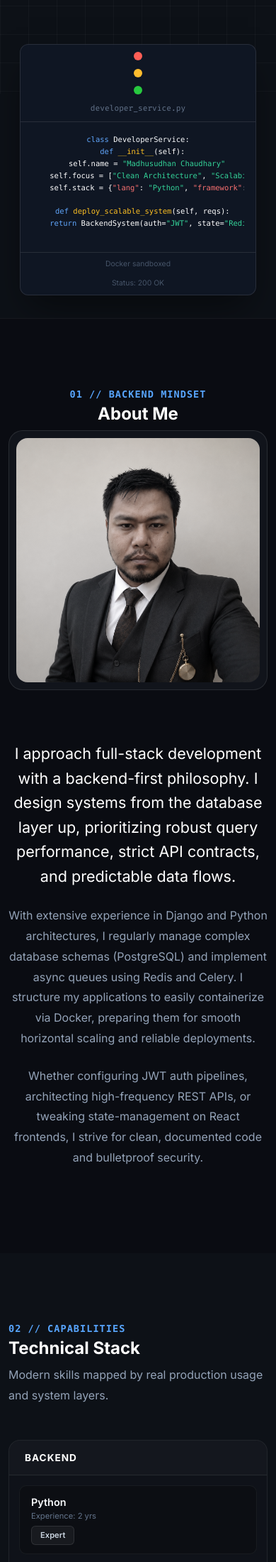
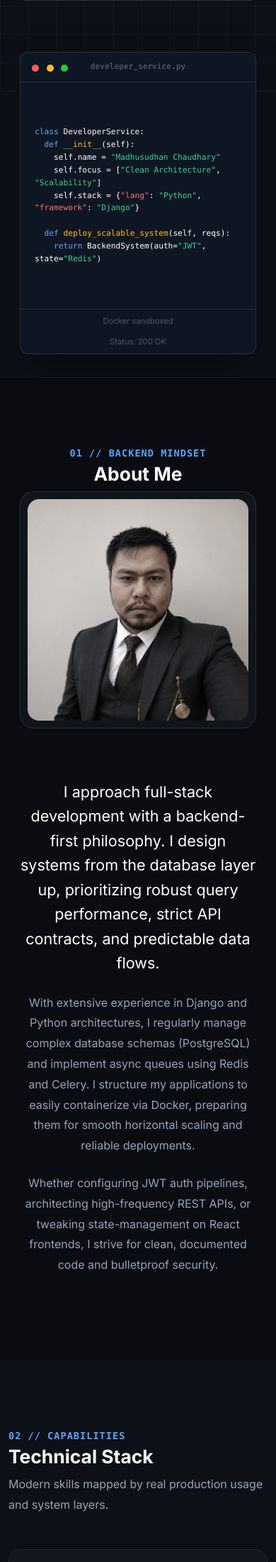
Before and after one commit to sudhanchaudhary/port, a Django app: page / in a window 390 px wide; the page is wider, and only the part inside the window is pictured. Shown: the part 712-2912 px from the top of that part at 71% size. Run offline with Django 5.2, Linux system fonts and the light colour scheme; data comes from the database, SQL or seed files in the repository; some libraries are stand-ins or nearby versions.

Commit message:
code window

```diff
--- a/app/static/css/home.css
+++ b/app/static/css/home.css
@@ -545,12 +545,15 @@ body {
     /* CODE WINDOW */
     .code-window {
         margin-top: 1.5rem;
+        width: 100%;
     }
 
     .code-body {
         font-size: 0.75rem;
         padding: 16px;
         overflow-x: auto;
+        white-space: pre-wrap;
+        word-break: break-word;
     }
 
     .code-header {
@@ -569,6 +572,7 @@ body {
     /* ABOUT */
     .about-section {
         text-align: center;
+        padding: 3rem 1rem;
     }
 
     .about-visual-container {
@@ -586,17 +590,37 @@ body {
     }
 
     .skill-item {
-        flex-direction: column;
-        align-items: flex-start;
-        gap: 6px;
+        flex-direction: row; /* Preserved row context but allowed flexible layout wrap */
+        flex-wrap: wrap;
+        align-items: center;
+        gap: 8px;
+        padding: 10px 12px;
+    }
+
+    .skill-exp {
+        margin-left: auto; /* Keeps the experience tag neatly aligned right on small lists */
+    }
+
+    /* HEATMAP & GITHUB DASHBOARD */
+    .gh-heatmap {
+        overflow-x: auto; /* Ensures wide commit graphs do not break layout width */
+        white-space: nowrap;
     }
 
     /* PROJECTS */
     .project-card {
-        padding: 1.2rem;
+        padding: 1.5rem 1.2rem;
+    }
+
+    .tech-tag {
+        margin-bottom: 4px; /* Keeps stacked tags spaced cleanly */
     }
 
     /* CONTACT */
+    .contact-card {
+        padding: 1.5rem 1rem !important;
+    }
+
     .contact-icon-box {
         margin-bottom: 0.5rem;
     }
@@ -622,15 +646,15 @@ body {
 @media (max-width: 480px) {
 
     h1.display-3 {
-        font-size: 1.8rem;
+        font-size: 2rem !important; /* Adjusted to fluid hierarchy */
     }
 
     h2.display-5 {
-        font-size: 1.5rem;
+        font-size: 1.65rem !important;
     }
 
     h3.h4 {
-        font-size: 1rem;
+        font-size: 1.1rem !important;
     }
 
     .status-badge {
@@ -639,15 +663,20 @@ body {
     }
 
     .project-card {
-        padding: 1rem;
+        padding: 1.25rem 1rem;
     }
 
     .skill-name {
-        font-size: 0.9rem;
+        font-size: 0.85rem;
     }
 
     .skill-exp {
         font-size: 0.7rem;
+    }
+
+    .badge-skill {
+        padding: 2px 8px;
+        font-size: 0.65rem;
     }
 }
 
@@ -702,6 +731,6 @@ body {
     .skill-item:hover,
     .project-card:hover,
     .repo-item:hover {
-        transform: none;
+        transform: none; /* Prevents sticky hover animations on iOS/Android touch triggers */
     }
 }
--- a/app/templates/home.html
+++ b/app/templates/home.html
@@ -80,18 +80,17 @@
                     </div>
                 </div>
 
-                <div class="col-lg-6">
-                    <div class="code-window">
-                        <div class="code-header d-flex justify-content-between align-items-center">
-                            <div class="dots d-flex gap-2">
-                                <span class="dot red"></span>
-                                <span class="dot yellow"></span>
-                                <span class="dot green"></span>
+                <div class="col-lg-6 col-md-8 mx-auto"> <div class="code-window mx-auto" style="max-width: 480px;"> <div class="code-header position-relative d-flex align-items-center justify-content-center" style="padding: 12px 16px;">
+            <div class="dots position-absolute start-0 ps-3">
+                <span class="dot red d-inline-block" style="width: 10px; height: 10px; margin-right: 6px;"></span>
+                <span class="dot yellow d-inline-block" style="width: 10px; height: 10px; margin-right: 6px;"></span>
+                <span class="dot green d-inline-block" style="width: 10px; height: 10px;"></span>
             </div>
-                            <div class="file-name">developer_service.py</div>
+            <div class="file-name text-center">developer_service.py</div>
         </div>
-                        <div class="code-body">
-                            <pre><code><span class="c-blue">class</span> <span class="c-white">DeveloperService:</span>
+
+        <div class="code-body text-start" style="padding: 20px; font-size: 0.8rem;">
+            <pre class="m-0" style="overflow-x: auto; white-space: pre-wrap; word-break: break-all;"><code><span class="c-blue">class</span> <span class="c-white">DeveloperService:</span>
   <span class="c-blue">def</span> <span class="c-yellow">__init__</span>(self):
     self.name = <span class="c-green">"Madhusudhan Chaudhary"</span>
     self.focus = [<span class="c-green">"Clean Architecture"</span>, <span class="c-green">"Scalability"</span>]
@@ -100,7 +99,8 @@
   <span class="c-blue">def</span> <span class="c-yellow">deploy_scalable_system</span>(self, reqs):
     <span class="c-blue">return</span> BackendSystem(auth=<span class="c-green">"JWT"</span>, state=<span class="c-green">"Redis"</span>)</code></pre>
         </div>
-                        <div class="code-footer d-flex justify-content-between">
+
+        <div class="code-footer d-flex justify-content-between" style="padding: 8px 16px; font-size: 0.7rem;">
             <span>Docker sandboxed</span>
             <span>Status: 200 OK</span>
         </div>
```
Lines whose indentation alone changed are shown as unchanged.
